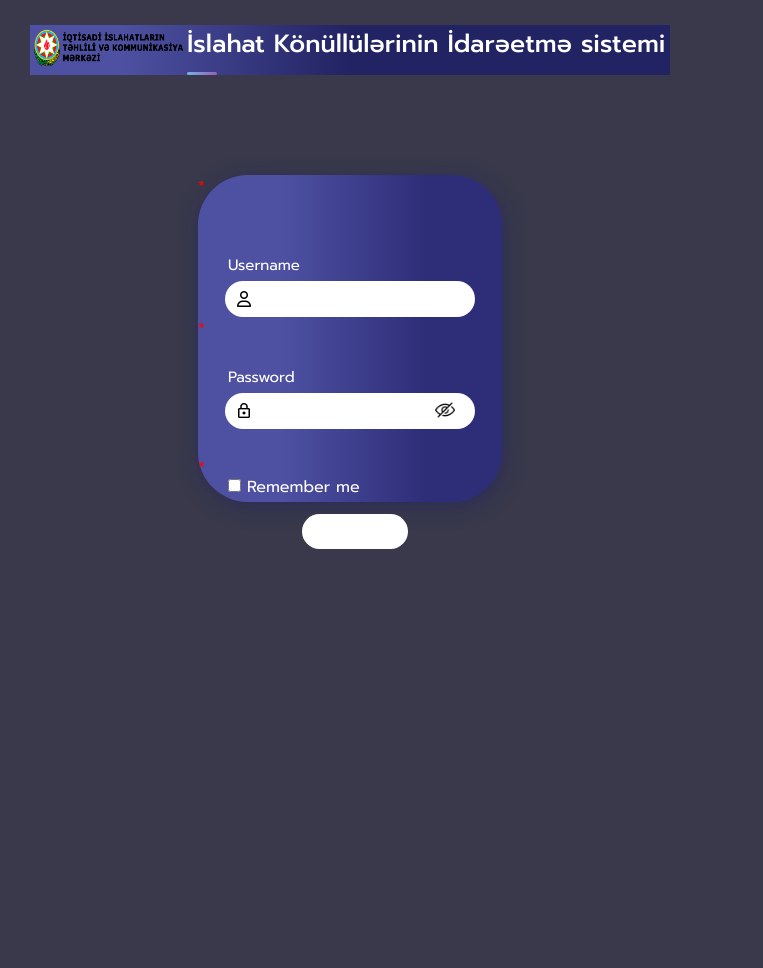
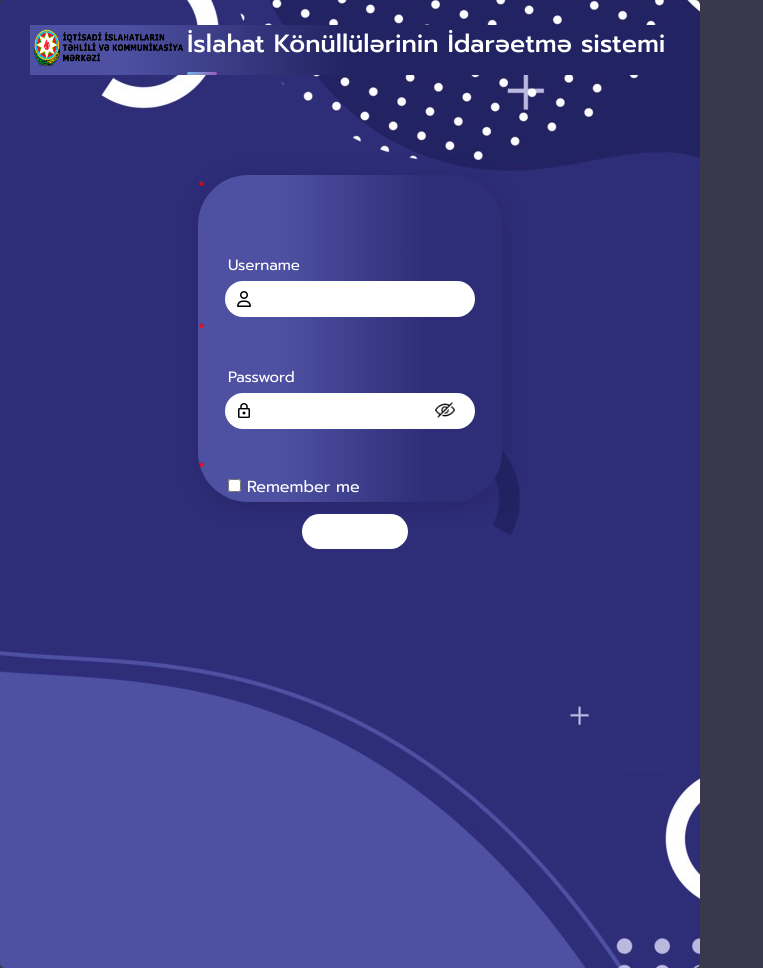
Before and after one commit to Rungrukuk/Internship, a PHP site: page /Internship/admin/login.php in a window 1280 px wide. Shown: the whole page, without its empty margins (0-763 px from the left). Before the commit the page ends 549 px from the top, so only its background shows below. Run offline with PHP 8.4, Linux system fonts and the light colour scheme; some libraries are stand-ins or nearby versions; some web fonts are replaced.

Commit message:
fixed some bugs

```diff
--- a/VolunteerProject/admin/login.php
+++ b/VolunteerProject/admin/login.php
@@ -58,6 +58,15 @@ if ($_SERVER["REQUEST_METHOD"] == "POST") {
         .error {
             color: #FF0000;
         }
+
+        .container {
+            background-image: url(assets/image/background.webp);
+            background-repeat: no-repeat;
+            background-position: center;
+            background-attachment: fixed;
+            height: 968px;
+
+        }
     </style>
 </head>
 
```
